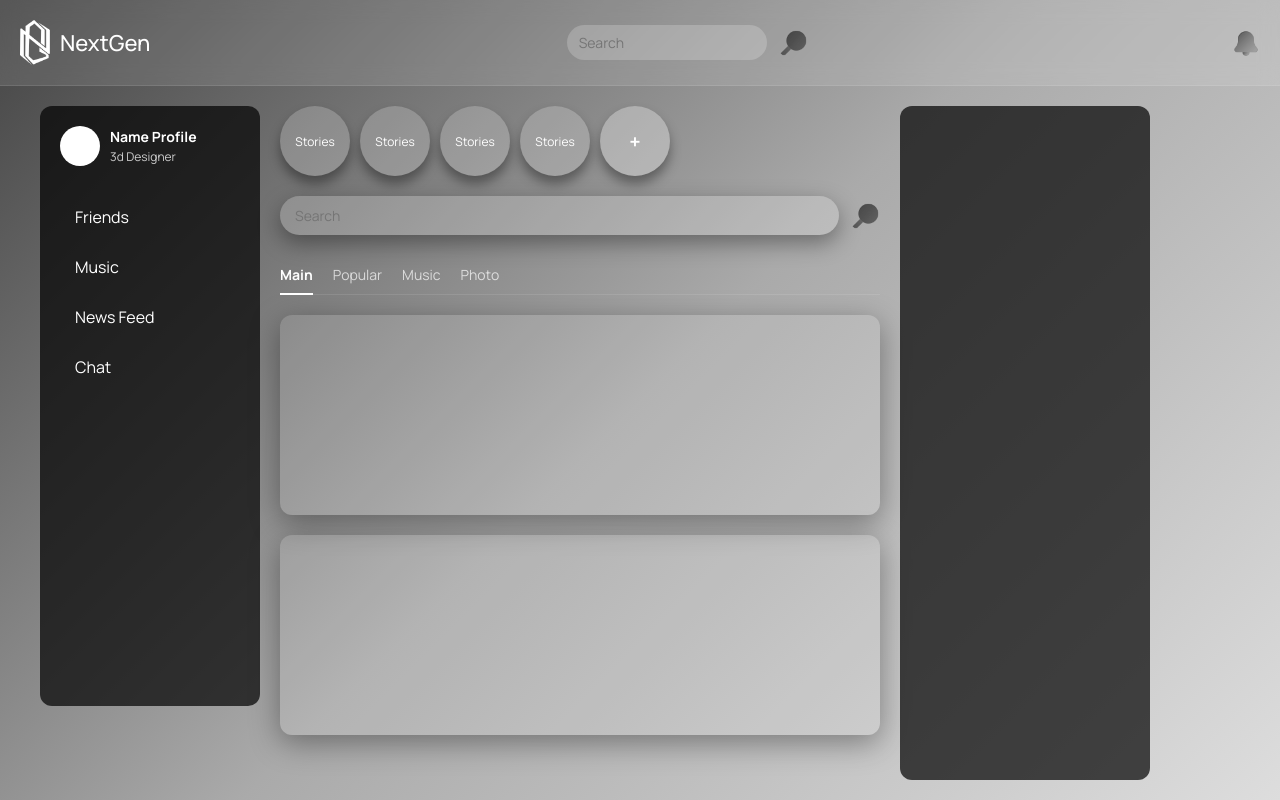
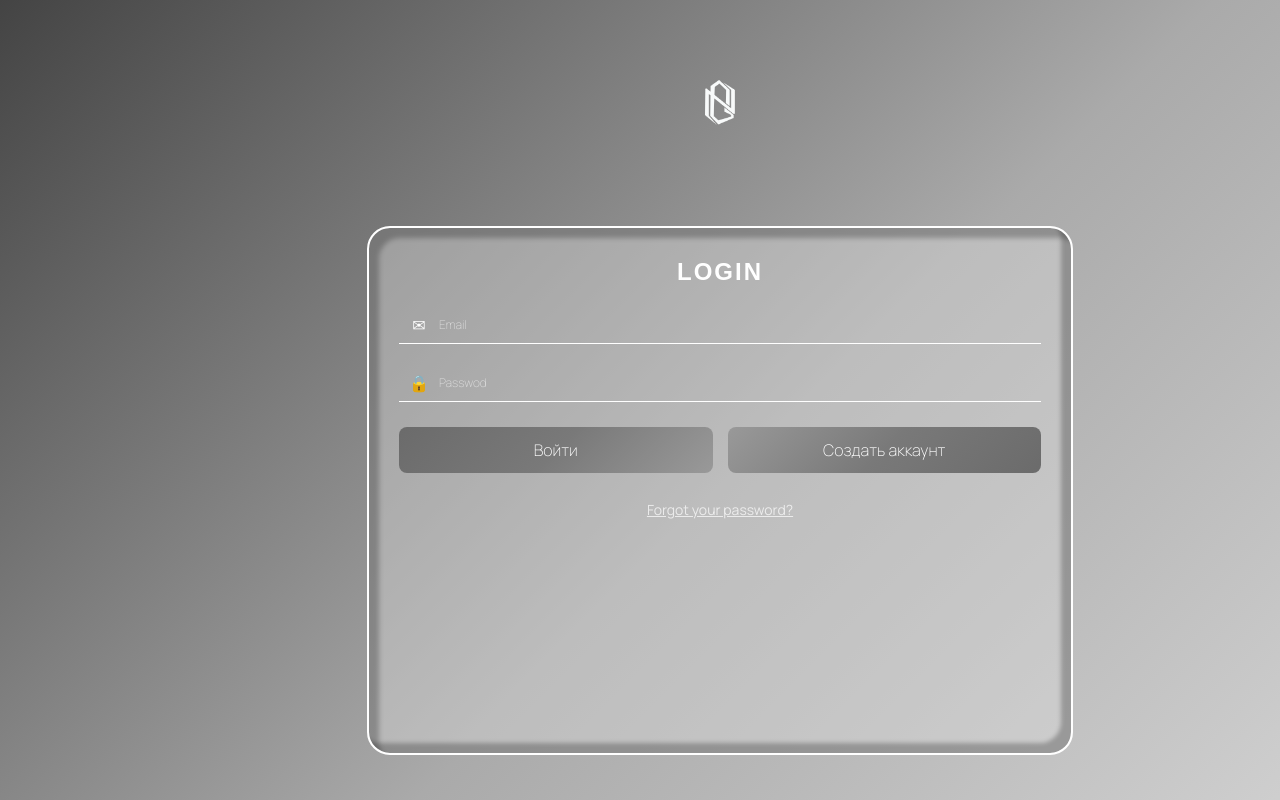
Before and after one commit to superdr0chun/NextgenMessanger, a React (Create React App) app in the folder frontend/: page / in a window 1280 px wide. Shown: the top 800 px of the page. Built offline with nearby package versions, Linux system fonts and the light colour scheme.

Commit message:
Окно авторизации

```diff
--- a/frontend/src/Login.css
+++ /dev/null
@@ -1,144 +0,0 @@
-/* src/Login.css */
-
-.login-container {
-  display: flex;
-  flex-direction: column;
-  align-items: center; /* ← только горизонтальное центрирование */
-  min-height: 100vh;
-  background: linear-gradient(135deg, #444, #aaa, #ddd);
-  padding: 40px 20px 20px; /* 👈 верхний отступ уменьшен до 40px (настройте по вкусу) */
-  box-sizing: border-box;
-}
-
-.login-box {
-  background: #D9D9D966;
-  border: 2px solid #f3eeee;
-  border-radius: 12px;
-  box-shadow: 0 8px 30px rgba(0, 0, 0, 0.37);
-  padding: 30px;
-  width: 100%;
-  max-width: 400px;
-  text-align: center;
-
-}
-
-/* Применяем Manrope к полям и кнопкам */
-.login-box input,
-.login-box button {
-  font-family: inherit; /* ← берёт шрифт от .login-box */
-}
-
-.login-box h2 {
-  margin: 0 0 20px 0;
-  font-size: 24px;
-  color: #333;
-  letter-spacing: 2px;
-  font-weight: 800;
-
-}
-
-.input-group {
-  position: relative;
-  margin: 20px 0;
-}
-
-.input-group .icon {
-  position: absolute;
-  left: 10px;
-  top: 50%;
-  transform: translateY(-50%);
-  color: #fff;
-  background: #505050;
-  width: 20px;
-  height: 20px;
-  display: flex;
-  align-items: center;
-  justify-content: center;
-  font-size: 10px;
-  border-radius: 2px;
-}
-
-.input-group input {
-  width: 100%;
-  padding: 10px 10px 10px 40px; /* Отступ справа от иконки */
-  border: none;
-  border-bottom: 2px solid #b4b0b0;
-  background: transparent;
-  font-size: 12px;
-  font-weight: 200;
-  outline: none;
-  transition: border-color 0.3s;
-}
-
-.input-group input::placeholder {
-  color: #FFFFFF66;
-  opacity: 1; /* иногда требуется для Firefox */
-}
-
-.input-group input:focus {
-  border-bottom-color: #333;
-}
-
-.button-group {
-  display: flex;
-  gap: 15px;
-  margin: 25px 0;
-}
-
-.btn {
-  padding: 12px 20px;
-  border: none;
-  border-radius: 8px;
-  cursor: pointer;
-  font-size: 16px;
-  font-weight: 200;
-  transition: all 0.3s;
-  flex: 1;
-}
-
-.btn.primary {
-  background: linear-gradient(135deg, #6b6b6b, #797979, #999999);
-  color: white;
-}
-
-.btn.primary:hover {
-  background: #6b6b6b;
-}
-
-.btn.secondary {
-  background: linear-gradient(135deg, #999999, #797979, #6b6b6b);
-  color: white;
-}
-
-.btn.secondary:hover {
-  background: #666;
-}
-
-.forgot-password {
-  margin-top: 15px;
-}
-
-.forgot-password-button {
-  background: none;
-  border: none;
-  color: #666;
-  font-size: 14px;
-  cursor: pointer;
-  padding: 0;
-  text-decoration: underline;
-  font-family: inherit;
-}
-
-.forgot-password-button:hover {
-  color: #444444;
-}
-
-/* Логотип — вне формы, по центру */
-.logo {
-  width: 90px; /* настройте под ваш макет */
-  height: auto;
-  margin-bottom: 24px; /* отступ до формы */
-  display: block;
-  margin-left: auto;
-  margin-right: auto;
-}
--- a/frontend/src/components/App.js
+++ b/frontend/src/components/App.js
@@ -1,14 +1,16 @@
 // src/components/App.js
 import React from 'react';
 import { BrowserRouter as Router, Routes, Route } from 'react-router-dom';
-import MainPage from './MainPage';    // ← правильный путь
-import ChatPage from './ChatPage';    // ← правильный путь
+import Login from './Login';
+import MainPage from './MainPage';
+import ChatPage from './ChatPage';
 
 function App() {
   return (
     <Router>
       <Routes>
-        <Route path="/" element={<MainPage />} />
+        <Route path="/" element={<Login />} />
+        <Route path="/main" element={<MainPage />} />
         <Route path="/chat" element={<ChatPage />} />
       </Routes>
     </Router>
--- a/frontend/src/components/Login.css
+++ b/frontend/src/components/Login.css
@@ -3,24 +3,39 @@
 .login-container {
   display: flex;
   flex-direction: column;
-  align-items: center; /* ← только горизонтальное центрирование */
-  min-height: 100vh;
+  align-items: center;
+  justify-content: flex-start;
+  width: 100%;
+  min-width: 1440px;
+  height: 993px;
+  min-height: 993px;
+  margin: 0;
   background: linear-gradient(135deg, #444, #aaa, #ddd);
-  padding: 40px 20px 20px; /* 👈 верхний отступ уменьшен до 40px (настройте по вкусу) */
+  padding: 0;
   box-sizing: border-box;
+  position: relative;
+  overflow: hidden;
+  flex-shrink: 0;
 }
 
 .login-box {
-  background: #D9D9D966;
-  border: 2px solid #f3eeee;
-  border-radius: 12px;
-  box-shadow: 0 8px 30px rgba(0, 0, 0, 0.37);
+  background: rgba(217, 217, 217, 0.4); /* #D9D9D9 с 40% opacity */
+  border: 2px solid #FFFFFF;
+  border-radius: 23px;
+  width: 706px;
+  height: 529px;
   padding: 30px;
-  width: 100%;
-  max-width: 400px;
   text-align: center;
   font-family: 'Manrope', -apple-system, BlinkMacSystemFont, 'Segoe UI', sans-serif;
-
+  box-sizing: border-box;
+  position: absolute;
+  top: 226px;
+  /* Позиционирование: если контейнер >= 1440px, центрируем контент и добавляем 367px */
+  left: max(367px, calc((100% - 1440px) / 2 + 367px));
+  /* Inner shadows согласно макету */
+  box-shadow:
+    inset 10px 10px 5.3px 0 rgba(0, 0, 0, 0.25),
+    inset -10px -10px 4px 0 rgba(0, 0, 0, 0.25);
 }
 
 /* Применяем Manrope к полям и кнопкам */
@@ -32,10 +47,11 @@
 .login-box h2 {
   margin: 0 0 20px 0;
   font-size: 24px;
-  color: #333;
+  color: #FFFFFF;
   letter-spacing: 2px;
   font-weight: 800;
-
+  text-transform: uppercase;
+  font-family: sans-serif;
 }
 
 .input-group {
@@ -49,35 +65,36 @@
   top: 50%;
   transform: translateY(-50%);
   color: #fff;
-  background: #505050;
+  background: transparent;
   width: 20px;
   height: 20px;
   display: flex;
   align-items: center;
   justify-content: center;
-  font-size: 10px;
-  border-radius: 2px;
+  font-size: 16px;
+  z-index: 1;
 }
 
 .input-group input {
   width: 100%;
-  padding: 10px 10px 10px 40px; /* Отступ справа от иконки */
+  padding: 10px 10px 10px 40px;
   border: none;
-  border-bottom: 2px solid #b4b0b0;
+  border-bottom: 1px solid #FFFFFF;
   background: transparent;
   font-size: 12px;
   font-weight: 200;
+  color: #FFFFFF;
   outline: none;
   transition: border-color 0.3s;
 }
 
 .input-group input::placeholder {
-  color: #FFFFFF66;
-  opacity: 1; /* иногда требуется для Firefox */
+  color: rgba(255, 255, 255, 0.6);
+  opacity: 1;
 }
 
 .input-group input:focus {
-  border-bottom-color: #333;
+  border-bottom-color: #FFFFFF;
 }
 
 .button-group {
@@ -122,7 +139,7 @@
 .forgot-password-button {
   background: none;
   border: none;
-  color: #666;
+  color: rgba(255, 255, 255, 0.7);
   font-size: 14px;
   cursor: pointer;
   padding: 0;
@@ -131,15 +148,17 @@
 }
 
 .forgot-password-button:hover {
-  color: #444444;
+  color: rgba(255, 255, 255, 0.9);
 }
 
 /* Логотип — вне формы, по центру */
 .logo {
-  width: 90px; /* настройте под ваш макет */
+  width: 150px;
   height: auto;
-  margin-bottom: 24px; /* отступ до формы */
   display: block;
-  margin-left: auto;
-  margin-right: auto;
+  position: absolute;
+  top: 80px;
+  left: 50%;
+  transform: translateX(-50%);
+  z-index: 1;
 }
--- a/frontend/src/components/Login.js
+++ b/frontend/src/components/Login.js
@@ -12,23 +12,23 @@ function Login() {
         <h2>LOGIN</h2>
 
         <div className="input-group">
-          <span className="icon">■</span>
+          <span className="icon">✉</span>
           <input type="email" placeholder="Email" />
         </div>
 
         <div className="input-group">
-          <span className="icon">■</span>
-          <input type="password" placeholder="Password" />
+          <span className="icon">🔒</span>
+          <input type="password" placeholder="Passwod" />
         </div>
 
         <div className="button-group">
           <button className="btn primary">Войти</button>
-          <button className="btn secondary">Зарегистрироваться</button>
+          <button className="btn secondary">Создать аккаунт</button>
         </div>
 
         <div className="forgot-password">
           <button type="button" className="forgot-password-button">
-            Забыли пароль?
+            Forgot your password?
           </button>
         </div>
       </div>
--- a/frontend/src/index.css
+++ b/frontend/src/index.css
@@ -6,10 +6,25 @@
 
 body {
   margin: 0;
+  padding: 0;
   font-family: 'Manrope', -apple-system, BlinkMacSystemFont, 'Segoe UI', 'Roboto', 'Oxygen', 'Ubuntu', 'Cantarell', 'Fira Sans', 'Droid Sans', 'Helvetica Neue', sans-serif;
   -webkit-font-smoothing: antialiased;
   -moz-osx-font-smoothing: grayscale;
-  background: #f0f0f0; /* если нужно, но у вас фон в компонентах */
+  background: #f0f0f0;
+  overflow: auto;
+}
+
+#root {
+  width: 100vw;
+  min-height: 100vh;
+  display: flex;
+  align-items: flex-start;
+  justify-content: flex-start;
+  overflow-x: auto;
+  overflow-y: auto;
+  background: #f0f0f0;
+  padding: 0;
+  margin: 0;
 }
 
 code {
```
